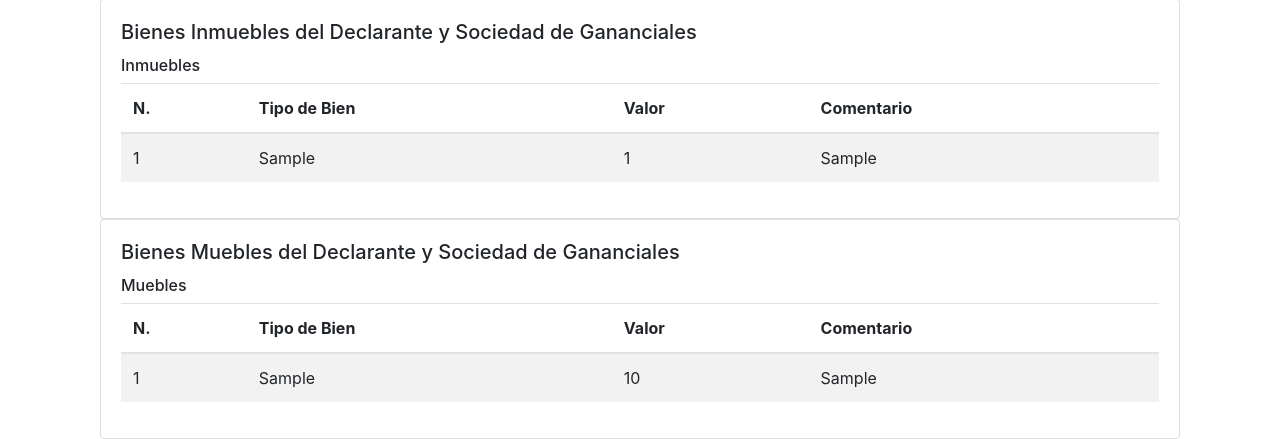
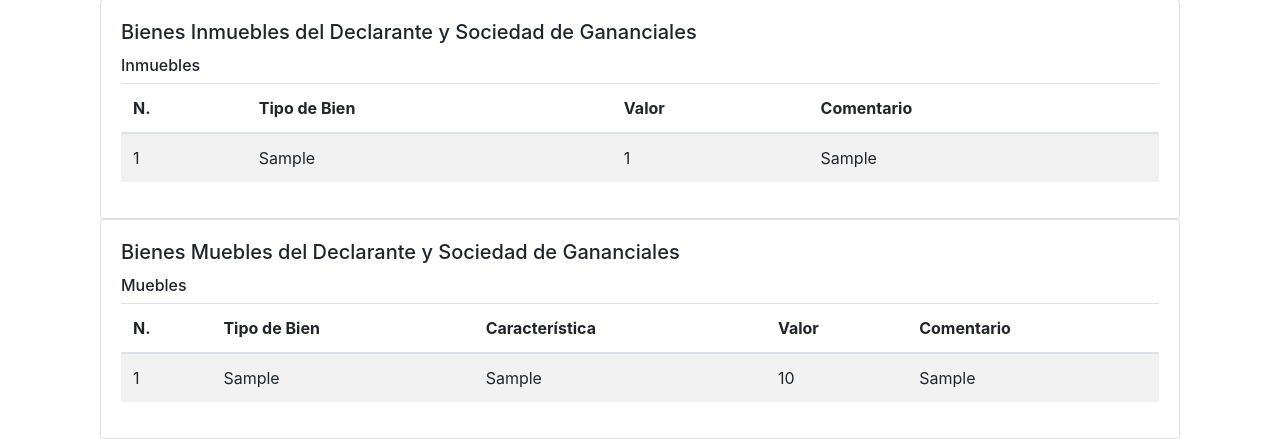
Before and after one commit to robacci/otorongo.club, a Django app: template votes/templates/votes/candidate.html in a window 1280 px wide. Shown: the part 1102-1541 px from the top of the page. Run offline with Django 3.2, Linux system fonts and the light colour scheme; tables that the repository leaves empty hold one stand-in row (values such as "Sample post"); the template is opened without the code that fills it: values that come from a table or form of the project are taken from there, most other values are stand-ins (such as "Sample title", 1, 10 or a date in 2020); parts of the project's set-up code (start-up, migrations or seed data) failed here and were passed over; some libraries are stand-ins or nearby versions.

Commit message:
show more infor for vehicular

```diff
--- a/votes/templates/votes/candidate.html
+++ b/votes/templates/votes/candidate.html
@@ -121,6 +121,7 @@
             <thead>
             <th>N.</th>
             <th>Tipo de Bien</th>
+            <th>Característica</th>
             <th>Valor</th>
             <th>Comentario</th>
             </thead>
@@ -129,6 +130,7 @@
               <tr>
                 <td>{{ mueble.intItemMueble }}</td>
                 <td>{{ mueble.strVehiculo }}</td>
+                <td>{{ mueble.strCaracteristica }}</td>
                 <td>{{ mueble.decValor|intcomma }}</td>
                 <td>{{ mueble.strComentario|intcomma }}</td>
               </tr>
```
